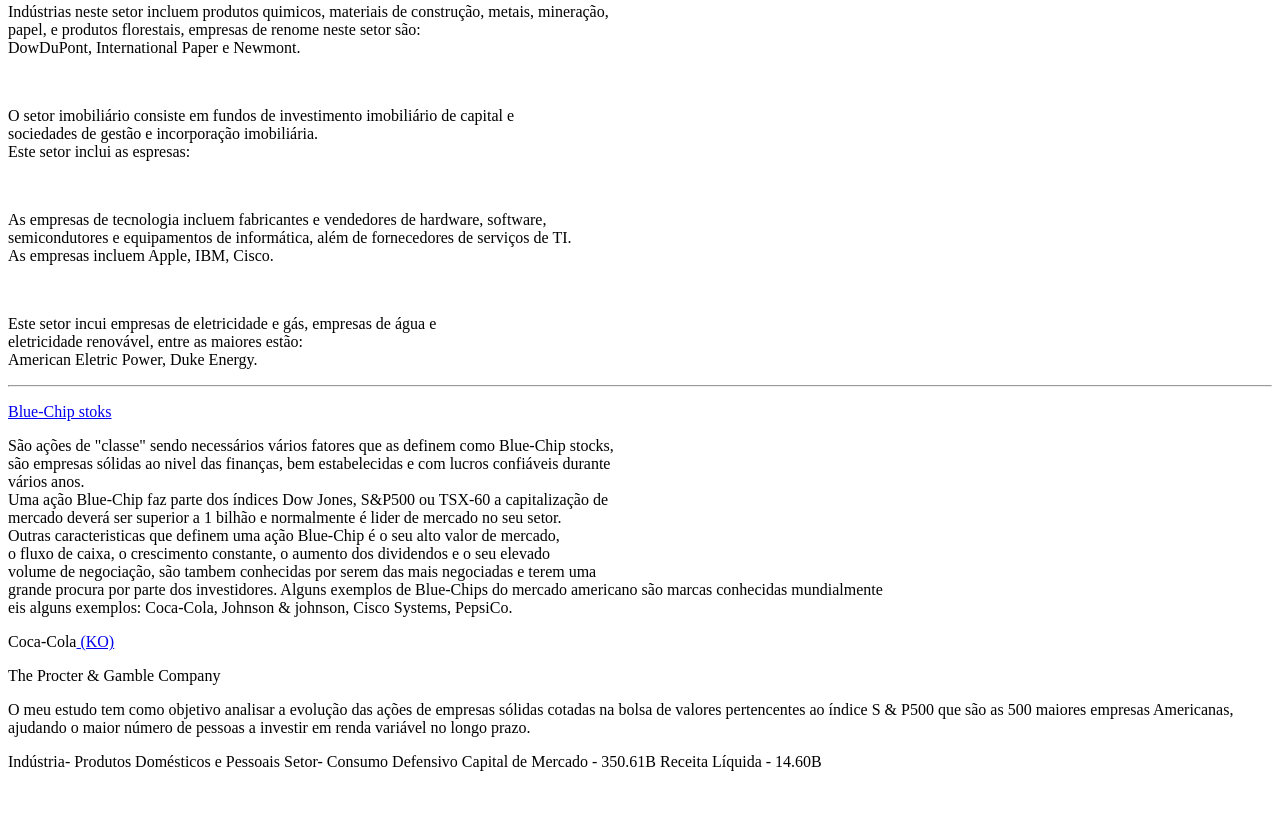
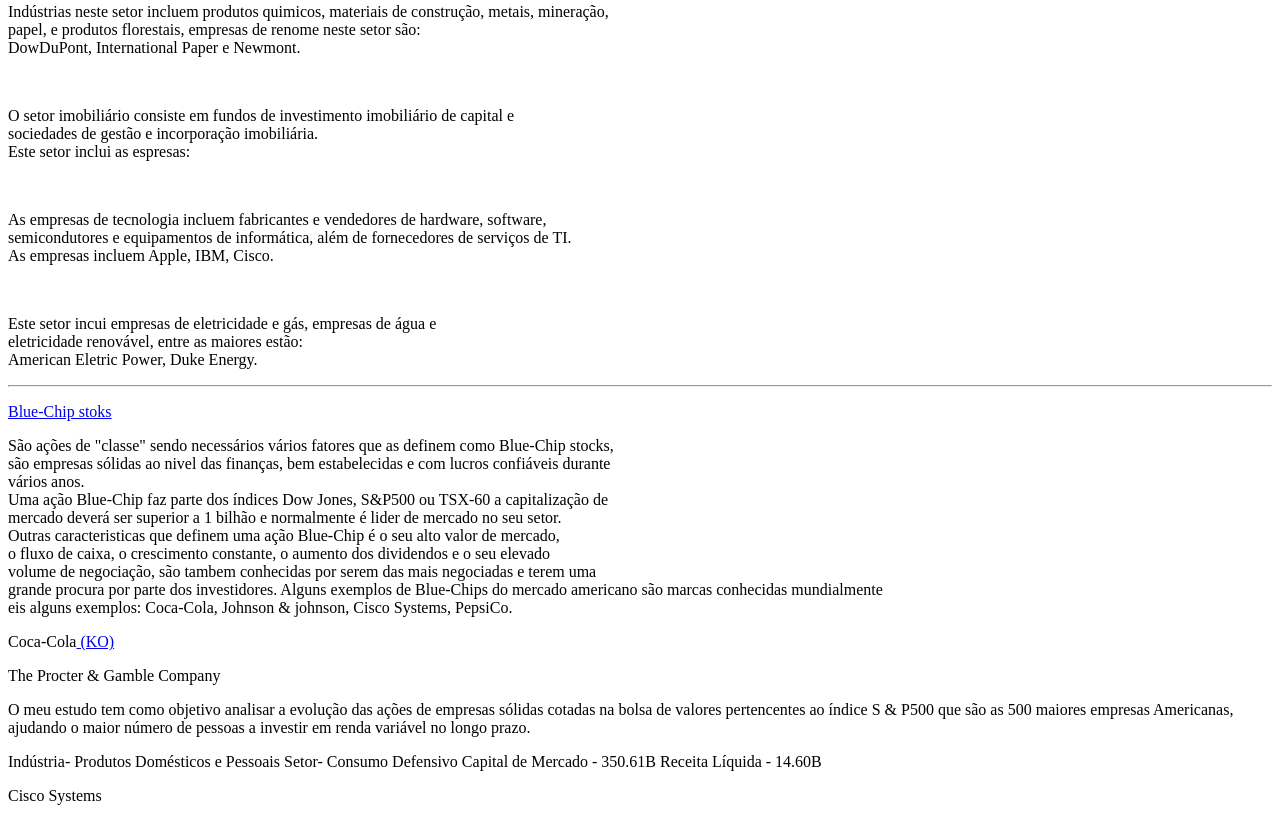
Before and after one commit to thaywebsearch/mundodasacoes, a plain HTML site: page index.html in a window 1280 px wide. Shown: the part 2412-3233 px from the top of the page. Before the commit the page ends 3191 px from the top, so only its background shows below. Drawn offline with Linux system fonts and the light colour scheme.

```diff
--- a/index.html
+++ b/index.html
@@ -366,6 +366,10 @@
           Receita Líquida - 14.60B
         </h19>
 
+        <p>Cisco Systems</p>
+
+
+
 
 
 
```
